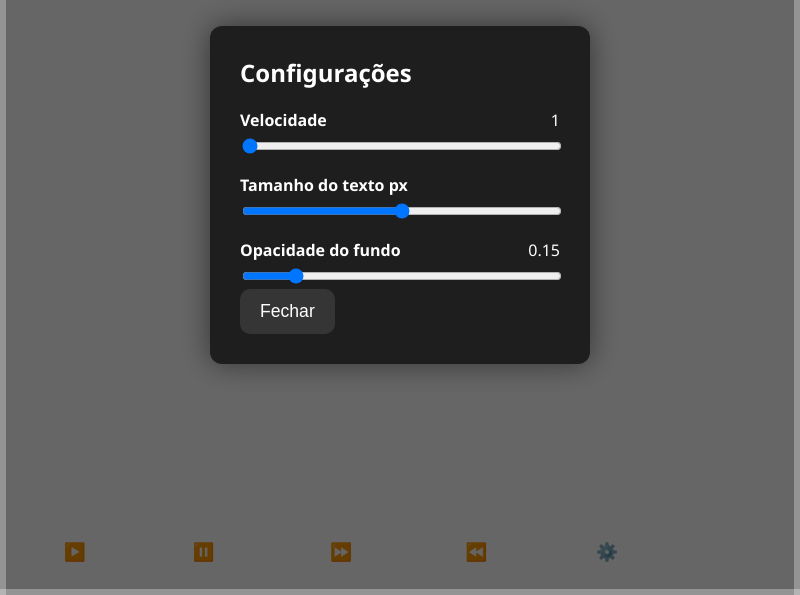
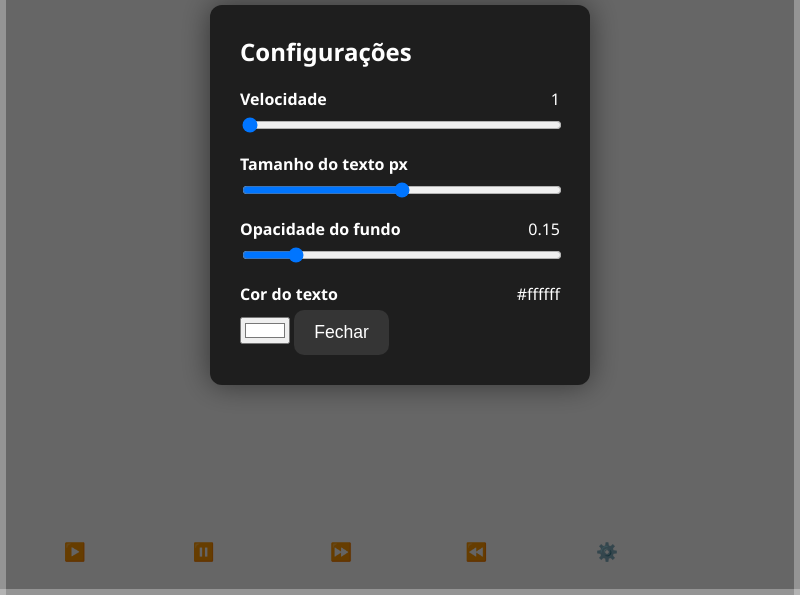
Before and after one commit to nascimentodeveloper/teleprompter, an Electron app: page index.html in a window 800 px wide. Both pictures are taken after a click on the button "⚙️ Configurações". Shown: the part 205-800 px from the top of the page. Drawn offline with Linux system fonts and the light colour scheme; no server answers.

Commit message:
Update color text

```diff
--- a/index.html
+++ b/index.html
@@ -164,6 +164,10 @@
     <input type="range" id="opacitySlider" min="0" max="1" step="0.01" value="0.15"
       oninput="updateLabel('opacityVal', this.value); document.body.style.background = `rgba(0,0,0,${this.value})`;">
 
+    <label>Cor do texto <span id="textColorVal">#ffffff</span></label>
+    <input type="color" id="textColorPicker" value="#ffffff"
+      oninput="updateLabel('textColorVal', this.value); document.getElementById('text').style.color = this.value;">
+
     <button onclick="toggleSettings()">Fechar</button>
   </div>
 
--- a/renderer.js
+++ b/renderer.js
@@ -60,6 +60,8 @@ function updateSettingsDisplay() {
   document.getElementById('speedVal').innerText = speed;
   document.getElementById('fontSizeVal').innerText = textDiv.style.fontSize.replace('px', '');
   document.getElementById('opacityVal').innerText = parseFloat(body.style.backgroundColor.split(',')[3] || 0.15).toFixed(2);
+  document.getElementById('textColorVal').innerText = textDiv.style.color || '#ffffff';
+  document.getElementById('textColorPicker').value = rgbToHex(textDiv.style.color || '#ffffff');
 }
 
 // Eventos dos sliders
@@ -79,3 +81,13 @@ document.getElementById('opacitySlider').addEventListener('input', (e) => {
   body.style.backgroundColor = `rgba(0, 0, 0, ${opacity})`;
   updateSettingsDisplay();
 });
+
+function rgbToHex(rgb) {
+  if (!rgb) return '#ffffff';
+  const result = rgb.match(/\d+/g);
+  if (!result || result.length < 3) return '#ffffff';
+  return '#' + result.slice(0, 3).map(x => {
+    const hex = parseInt(x).toString(16);
+    return hex.length === 1 ? '0' + hex : hex;
+  }).join('');
+}
```
